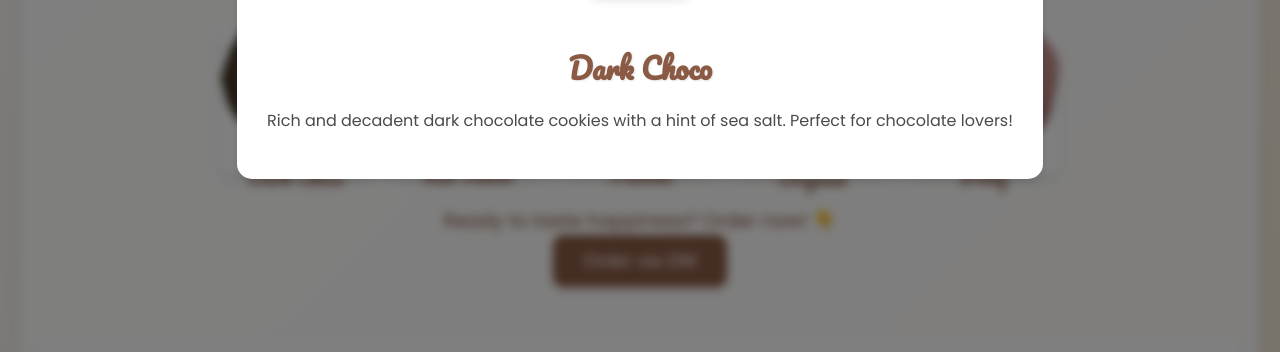
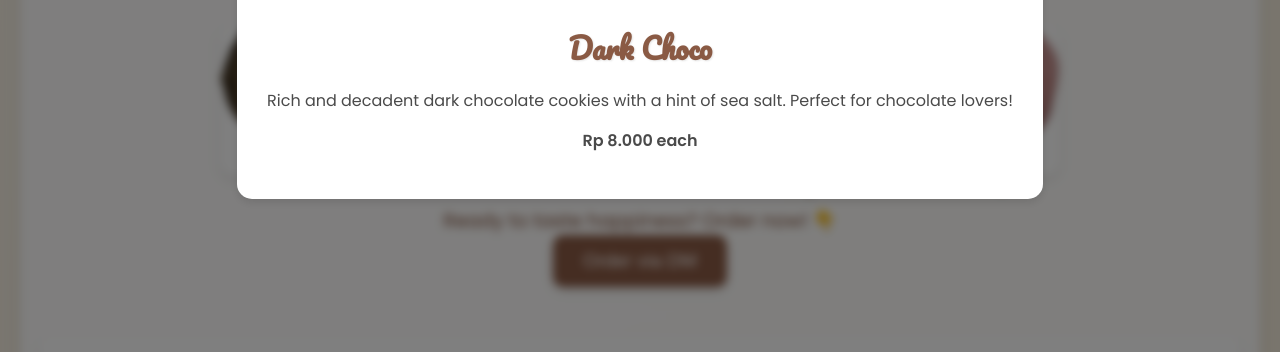
Before and after one commit to YuuchiXD/justonebite, a plain HTML site: page index.html in a window 1280 px wide. Both pictures are taken after a click on the element "Dark Choco". Shown: the part 377-729 px from the top of the page. Drawn offline with Linux system fonts and the light colour scheme.

Commit message:
add price display for cookies and implement gradient background animation

```diff
--- a/index.html
+++ b/index.html
@@ -53,6 +53,7 @@
                 <img src="dark-choco.png" alt="Dark Choco">
                 <h2>Dark Choco</h2>
                 <p>Rich and decadent dark chocolate cookies with a hint of sea salt. Perfect for chocolate lovers!</p>
+                <p class="price">Rp 8.000 each</p>
             </div>
         </div>
         <!-- Red Velvet Modal -->
@@ -62,6 +63,7 @@
                 <img src="red-velvet.png" alt="Red Velvet">
                 <h2>Red Velvet</h2>
                 <p>Soft and chewy red velvet cookies with a creamy white chocolate drizzle. A classic favorite!</p>
+                <p class="price">Rp 8.000 each</p>
             </div>
         </div>
         <!-- Matcha Modal -->
@@ -71,6 +73,7 @@
                 <img src="matcha.png" alt="Matcha">
                 <h2>Matcha</h2>
                 <p>Delicate matcha green tea cookies with a subtle sweetness. A refreshing treat!</p>
+                <p class="price">Rp 8.000 each</p>
             </div>
         </div>
         <!-- Original Modal -->
@@ -80,6 +83,7 @@
                 <img src="original.png" alt="Original">
                 <h2>Original</h2>
                 <p>Classic buttery cookies with a soft center and crispy edges. Simple yet irresistible!</p>
+                <p class="price">Rp 8.000 each</p>
             </div>
         </div>
         <!-- Pinky Modal -->
@@ -89,6 +93,7 @@
                 <img src="pinky.png" alt="Pinky">
                 <h2>Pinky</h2>
                 <p>Fun and fruity pink cookies with a burst of strawberry flavor. Perfect for a sweet treat!</p>
+                <p class="price">Rp 8.000 each</p>
             </div>
         </div>
 
--- a/styles.css
+++ b/styles.css
@@ -2,6 +2,8 @@
 body {
     font-family: 'Poppins', sans-serif;
     background: linear-gradient(135deg, #f9f9f9, #f0e6d2);
+    background-size: 400% 400%;
+    animation: gradient 15s ease infinite;
     color: #4A4A4A;
     margin: 0;
     padding: 0;
@@ -214,6 +216,13 @@ footer a:hover {
     50% { transform: translateY(-10px); }
 }
 
+/* Gradient Animation */
+@keyframes gradient {
+    0% { background-position: 0% 50%; }
+    50% { background-position: 100% 50%; }
+    100% { background-position: 0% 50%; }
+}
+
 /* Media Queries for Mobile Devices */
 @media (max-width: 768px) {
     .logo {
@@ -271,3 +280,10 @@ footer a:hover {
         font-size: 0.8em;
     }
 }
+
+.price {
+    font-size: 1.2em;
+    color: #8A5A44;
+    margin-top: 10px;
+    font-weight: bold;
+}
```
